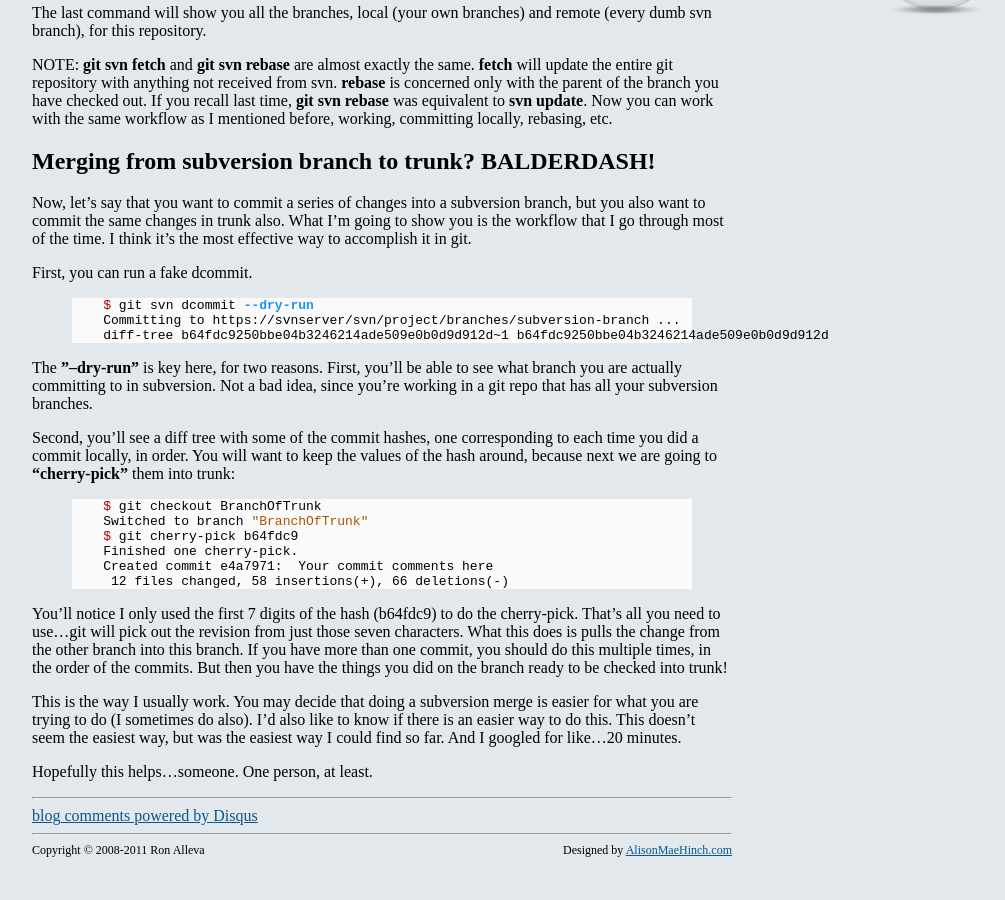
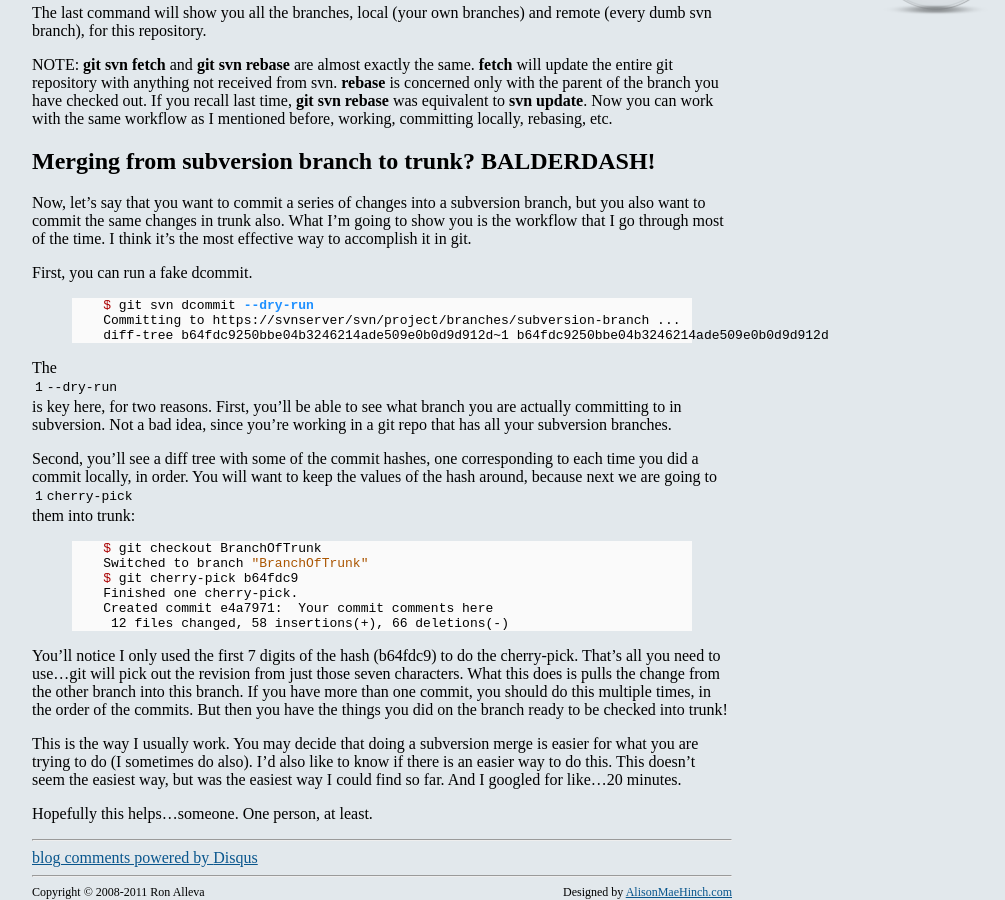
Before and after one commit to Ronnie76er/ronalleva, a Jekyll site: the page built from _posts/2009-09-16-more-git-svn-fun-working-with-svn-branches.markdown, in a window 1280 px wide and 900 px high, scrolled down 977 px. Shown: the whole window, without its empty margins (108-1113 px from the left). Built offline with Jekyll 4.4.1, drawn with Linux system fonts in a browser that asks for light colours; some web fonts are replaced; Markdown is read by kramdown in place of the engine named in the settings; comment, search, counter and statistics services are not loaded; before the commit the page ends 1835 px from its top, so only the background shows below that.

Commit message:
Fix some formatting issues

```diff
--- a/_posts/2009-09-16-more-git-svn-fun-working-with-svn-branches.markdown
+++ b/_posts/2009-09-16-more-git-svn-fun-working-with-svn-branches.markdown
@@ -95,7 +95,7 @@ First, you can run a fake dcommit.
 {% endhighlight %}
 
 
-The **"--dry-run"** is key here, for two reasons. First, you'll be
+The `--dry-run` is key here, for two reasons. First, you'll be
 able to see what branch you are actually committing to in
 subversion. Not a bad idea, since you're working in a git repo that
 has all your subversion branches.
@@ -103,7 +103,7 @@ has all your subversion branches.
 Second, you'll see a diff tree
 with some of the commit hashes, one corresponding to each time you
 did a commit locally, in order. You will want to keep the values of
-the hash around, because next we are going to **"cherry-pick"**
+the hash around, because next we are going to `cherry-pick`
 them into trunk:
 
 {% highlight bash %}
```
